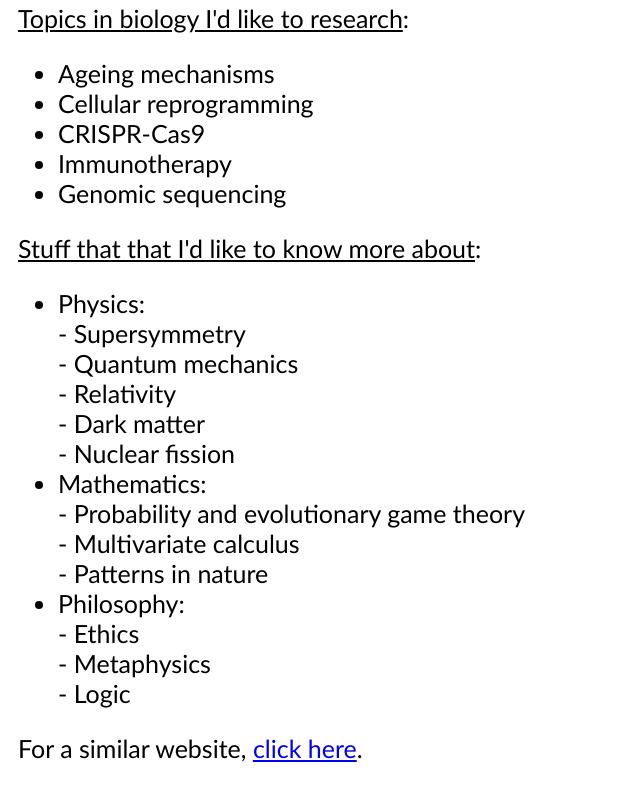
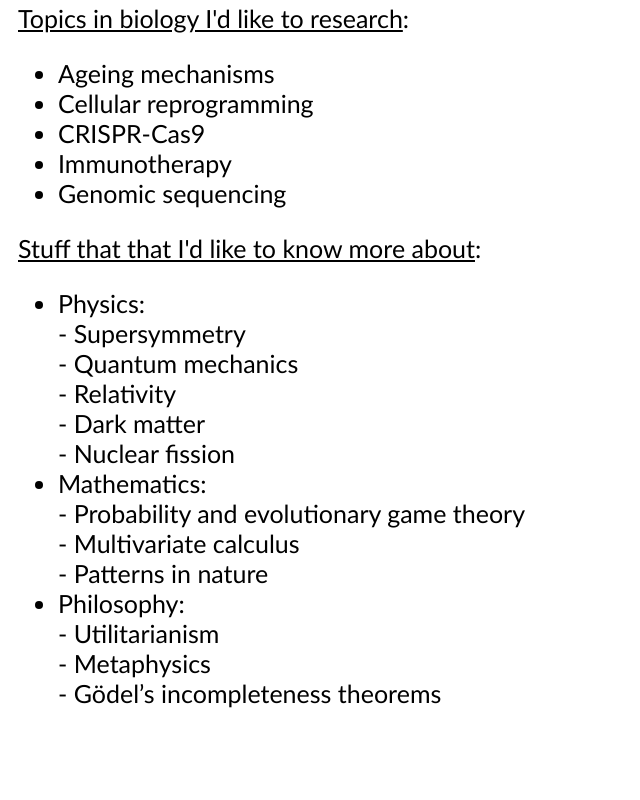
Before and after one commit to emorisot/emorisot.github.io, a plain HTML site: page about.html in a window 1280 px wide. Shown: the part 760-1560 px from the top of the page, without its empty margins (0-640 px from the left). After the commit the page ends 1493 px from the top, so only its background shows below. Drawn offline with Linux system fonts and the light colour scheme.

Commit message:
this is what i updated

```diff
--- a/about.html
+++ b/about.html
@@ -25,7 +25,7 @@
 <div id="content">
 
 <h2><b>About</h1></b>
-I'm 19, French and British, and study cell biology at University College London (UCL).
+My name is Eva. I'm 19, French and British, and study cell biology at University College London (UCL).
 <figure>
 <!-- <img src="4b55c17b-d721-4118-9cc1-134c13fa5d86.jpg",  width="295", height="350" float= "right" alt="" -->
 
@@ -78,19 +78,14 @@ I'm 19, French and British, and study cell biology at University College London
 		- Patterns in nature
 	<li> Philosophy:
 		<br>
-		- Ethics
+		- Utilitarianism
 		<br>
 		- Metaphysics
 		<br>
-		- Logic
+		- Gödel’s incompleteness theorems
 
 
 </ul>
-For a similar website, <a href=https://amorisot.github.io>click here</a>.
-<br>
-<br>
-<br>
-<br>
 
 </div>
 
```
Also changed, not shown: bookshelf.html (+2 -2 lines).
